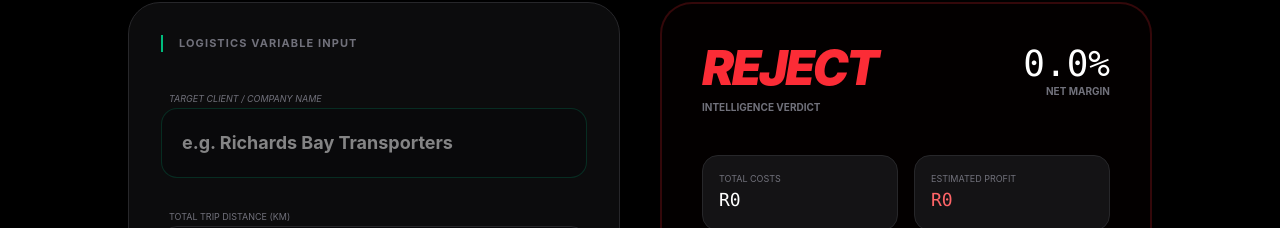
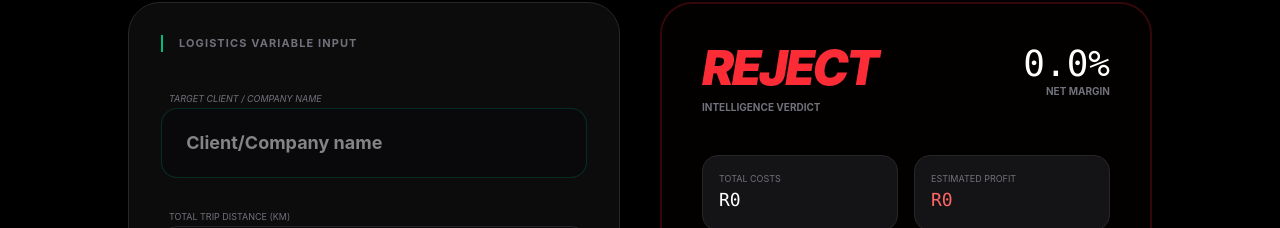
Before and after one commit to SANDILE44/sandile-systemsworks, a React (Vite) app: page / in a window 1280 px wide. Shown: the part 194-422 px from the top of the page. Built offline with nearby package versions, Linux system fonts and the light colour scheme.

Commit message:
Update App.jsx

```diff
--- a/src/App.jsx
+++ b/src/App.jsx
@@ -241,7 +241,7 @@ const MainEngine = () => {
             <div className="space-y-6">
               <div className="group">
                 <label className="text-[9px] text-zinc-500 uppercase ml-2 italic text-emerald-500">Target Client / Company Name</label>
-                <input type="text" placeholder="e.g. Richards Bay Transporters" className="w-full bg-zinc-950 border border-emerald-500/20 p-5 rounded-2xl outline-none focus:border-emerald-500 text-lg font-bold" value={inputs.companyName} onChange={(e) => setInputs({...inputs, companyName: e.target.value})} />
+                <input type="text" placeholder=" Client/Company name" className="w-full bg-zinc-950 border border-emerald-500/20 p-5 rounded-2xl outline-none focus:border-emerald-500 text-lg font-bold" value={inputs.companyName} onChange={(e) => setInputs({...inputs, companyName: e.target.value})} />
               </div>
               <div className="group">
                 <label className="text-[9px] text-zinc-500 uppercase ml-2">Total Trip Distance (KM)</label>
@@ -326,7 +326,12 @@ const MainEngine = () => {
                     <td className="p-6">{deal.margin?.toFixed(1)}%</td>
                     <td className="p-6 text-right space-x-6">
                       <button onClick={() => generateProfessionalPDF(deal)} className="text-emerald-500 hover:text-white transition-colors uppercase text-[10px] font-bold">PDF</button>
-                      <button onClick={() => window.open(`/deal/${deal._id}`, '_blank')} className="text-zinc-400 hover:text-white transition-colors uppercase text-[10px] font-bold underline">Link</button>
+                      <button
+  onClick={() => window.open(`${window.location.origin}/deal/${deal._id}`, '_blank')}
+  className="text-zinc-400 hover:text-white transition-colors uppercase text-[10px] font-bold underline"
+>
+  Link
+</button>
                       <button onClick={() => deleteDeal(deal._id)} className="text-red-900 hover:text-red-500 transition-colors uppercase text-[10px] font-bold">Delete</button>
                     </td>
                   </tr>
```
